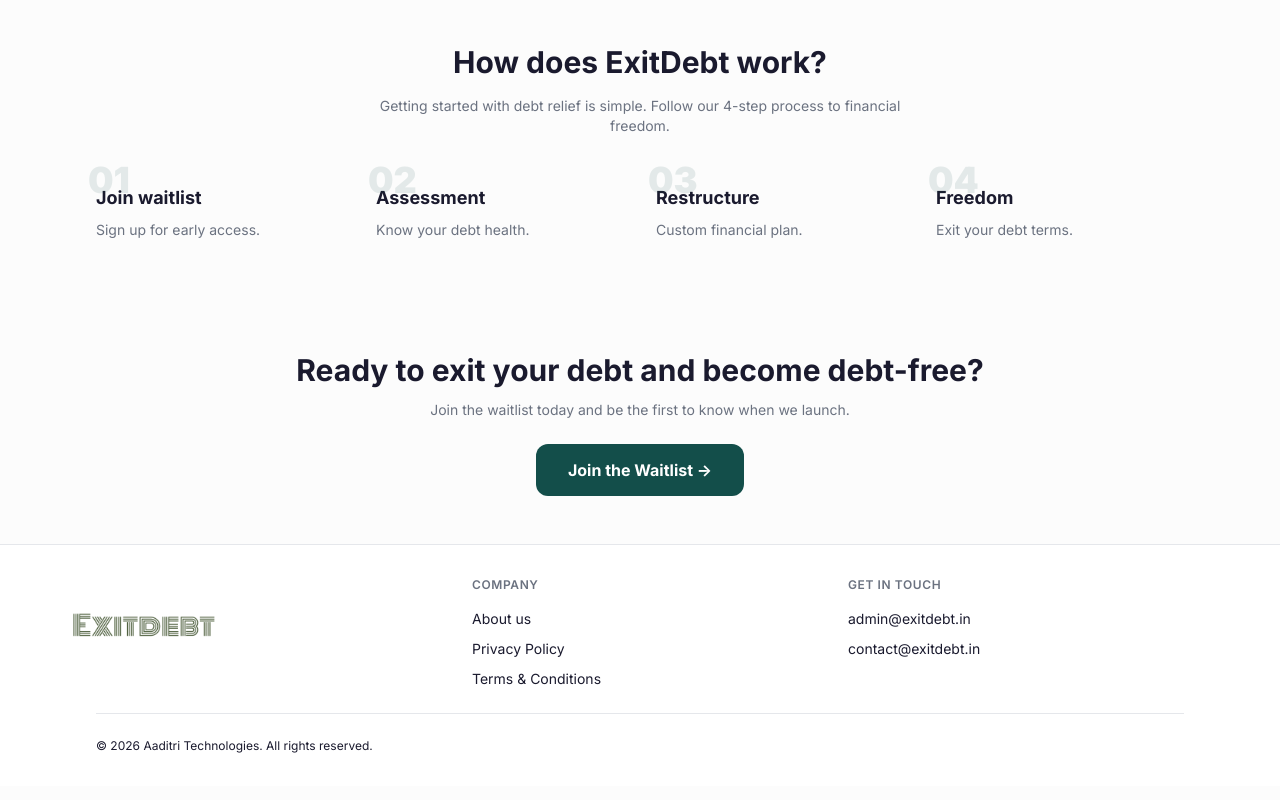
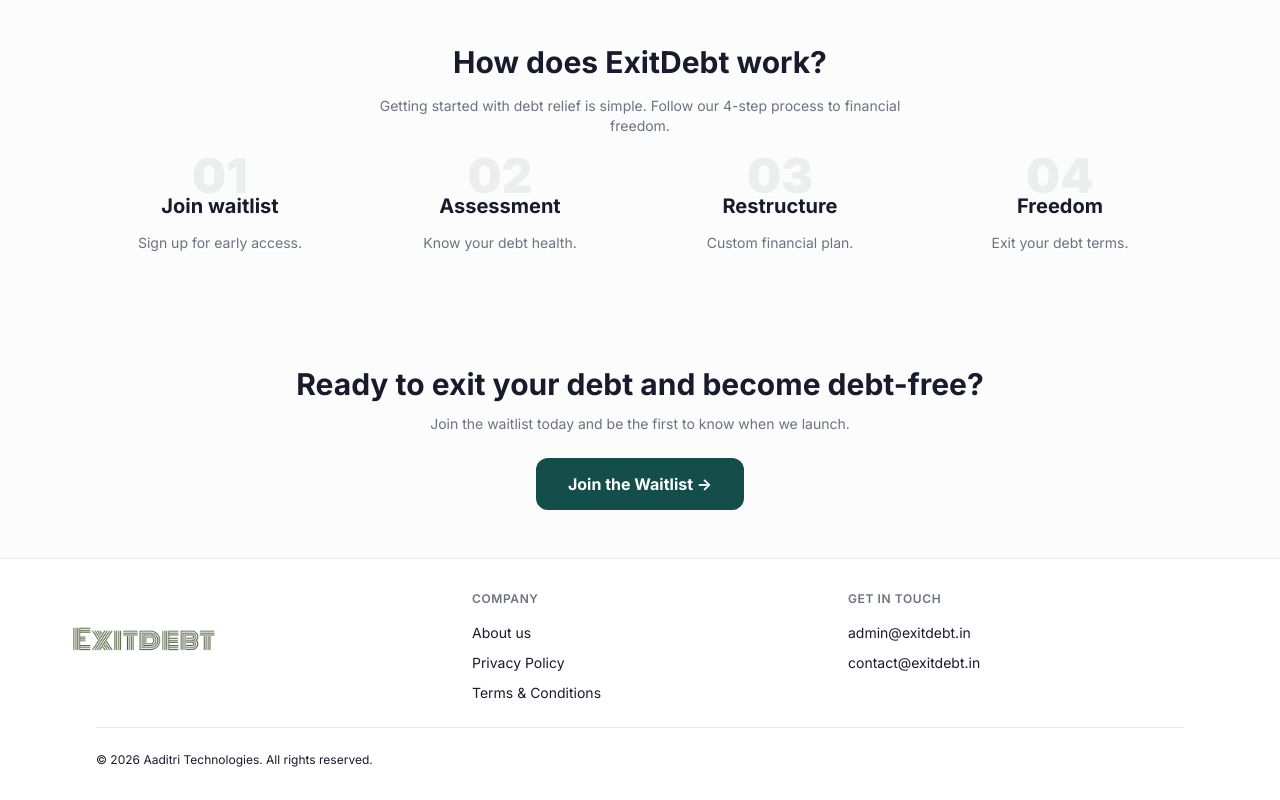
Before and after one commit to Aaditri-Technologies/exitDebt-Waitlist, a Next.js app: page / in a window 1280 px wide. Shown: the part 928-1728 px from the top of the page. Built offline with nearby package versions, Linux system fonts and the light colour scheme.

Commit message:
Align 'How It Works' section and refine UI

```diff
--- a/src/components/MarketingContent.tsx
+++ b/src/components/MarketingContent.tsx
@@ -89,17 +89,26 @@
             Getting started with debt relief is simple. Follow our 4-step process to financial freedom.
           </p>
         </div>
-        <div className="grid grid-cols-1 sm:grid-cols-2 lg:grid-cols-4 gap-8">
+        <div className="grid grid-cols-1 sm:grid-cols-2 lg:grid-cols-4 gap-12 sm:gap-8">
           {[
             { step: "01", title: "Join waitlist", desc: "Sign up for early access." },
             { step: "02", title: "Assessment", desc: "Know your debt health." },
             { step: "03", title: "Restructure", desc: "Custom financial plan." },
             { step: "04", title: "Freedom", desc: "Exit your debt terms." },
           ].map((item) => (
-            <div key={item.step} className="relative">
-              <span className="text-4xl font-black opacity-10 absolute -top-4 -left-2" style={{ color: "var(--color-teal)" }}>{item.step}</span>
-              <h3 className="text-lg font-bold mb-2 pt-2" style={{ color: "var(--color-text-primary)" }}>{item.title}</h3>
-              <p className="text-sm" style={{ color: "var(--color-text-secondary)" }}>{item.desc}</p>
+            <div key={item.step} className="relative text-center group">
+              <span
+                className="text-5xl font-black opacity-[0.07] absolute -top-6 left-1/2 -translate-x-1/2 transition-all group-hover:opacity-10"
+                style={{ color: "var(--color-teal)" }}
+              >
+                {item.step}
+              </span>
+              <h3 className="text-xl font-bold mb-3 pt-4 relative z-10" style={{ color: "var(--color-text-primary)" }}>
+                {item.title}
+              </h3>
+              <p className="text-sm leading-relaxed relative z-10" style={{ color: "var(--color-text-secondary)" }}>
+                {item.desc}
+              </p>
             </div>
           ))}
         </div>
```
